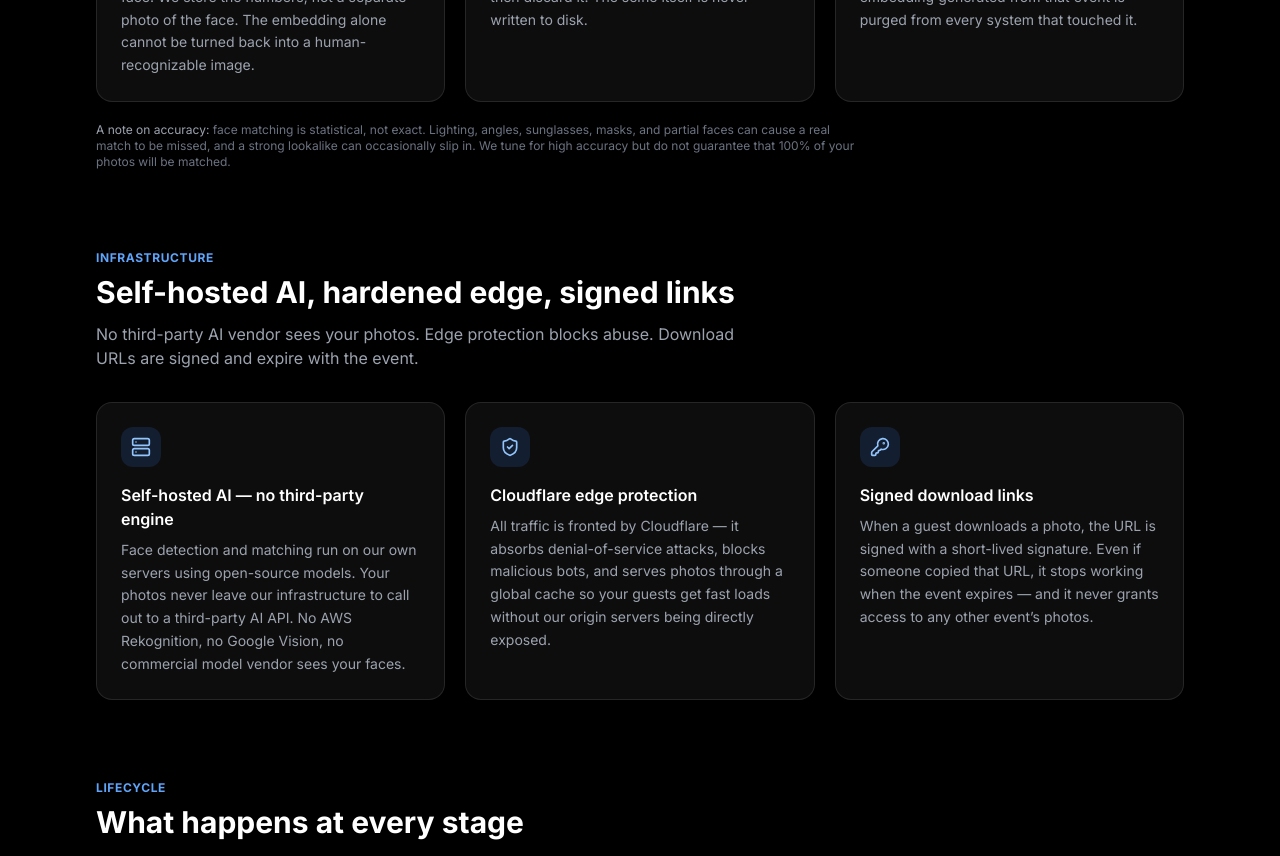
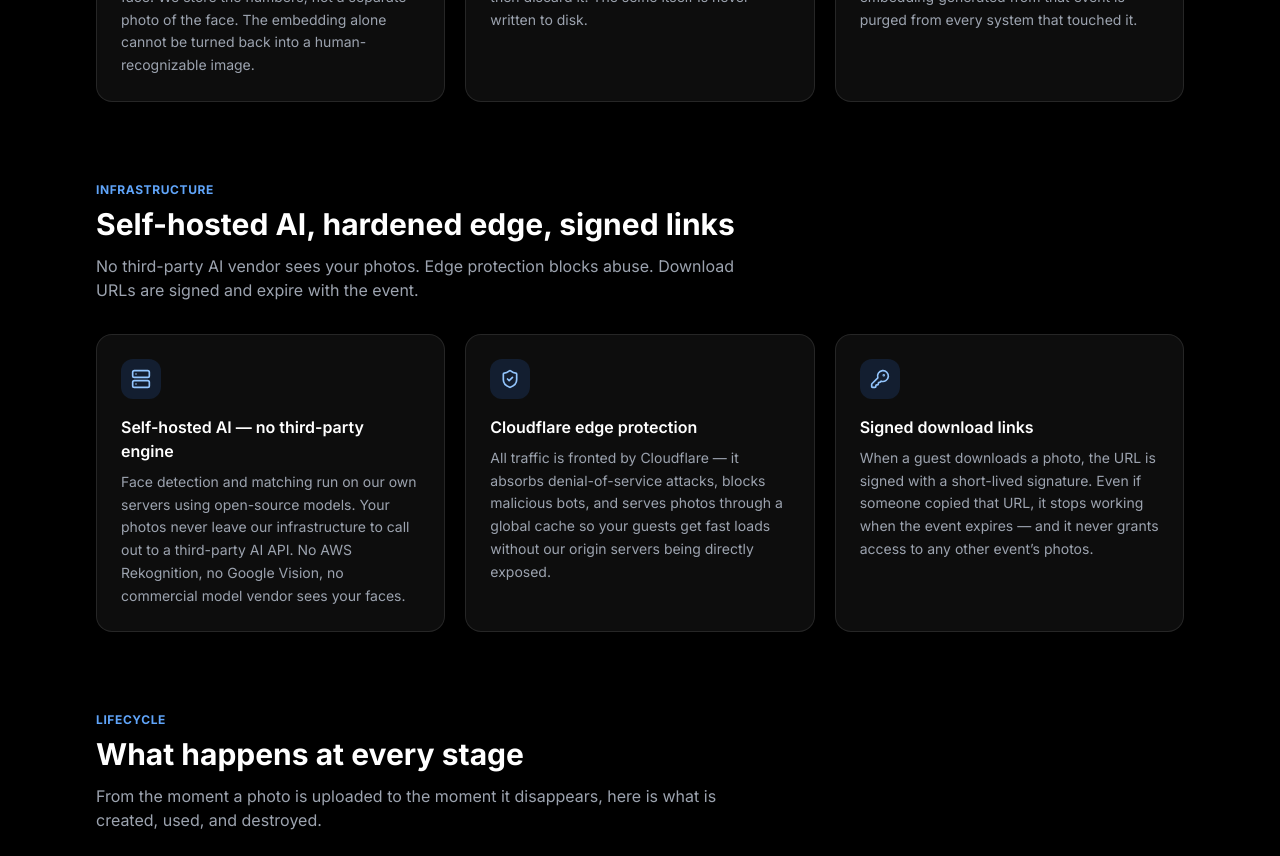
Before and after one commit to Arvindh95/ahgir, a Next.js app in the folder frontend/: page /security in a window 1280 px wide. Shown: the part 1800-2656 px from the top of the page. Built offline with nearby package versions, Linux system fonts and the light colour scheme.

Commit message:
revert(security): drop accuracy disclaimer from /security — kept in Terms

```diff
--- a/frontend/pages/security.tsx
+++ b/frontend/pages/security.tsx
@@ -170,9 +170,6 @@ export default function Security() {
             blurb="The AI that matches selfies to event photos works on numerical face embeddings. We never store a separate photo of someone's face, and the embeddings cannot be reversed into a usable image."
           />
           <CardGrid cards={FACE_CARDS} />
-          <p className="text-xs text-gray-500 mt-5 max-w-3xl">
-            <span className="text-gray-400">A note on accuracy:</span> face matching is statistical, not exact. Lighting, angles, sunglasses, masks, and partial faces can cause a real match to be missed, and a strong lookalike can occasionally slip in. We tune for high accuracy but do not guarantee that 100% of your photos will be matched.
-          </p>
         </section>
 
         {/* Infrastructure */}
```
